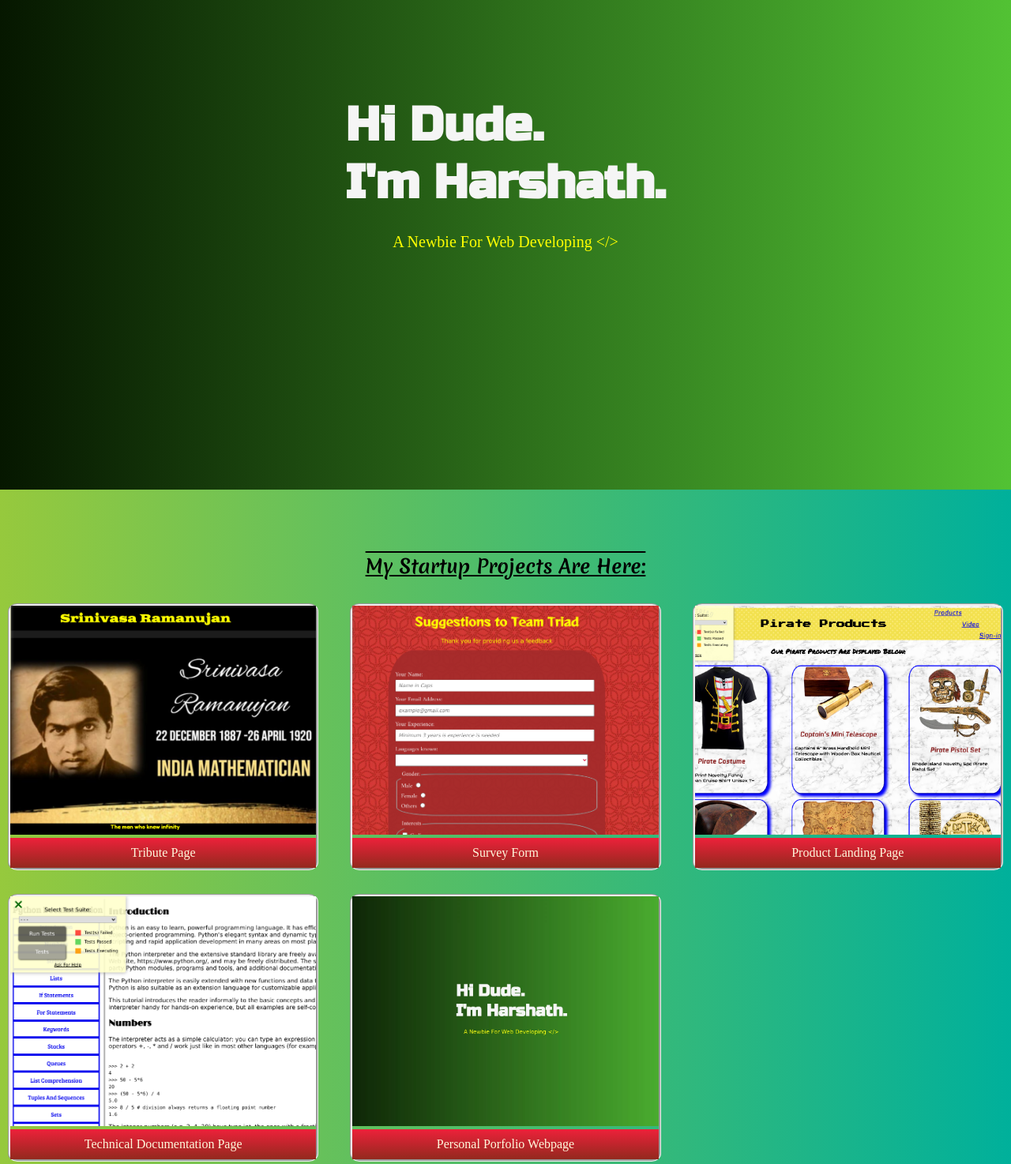
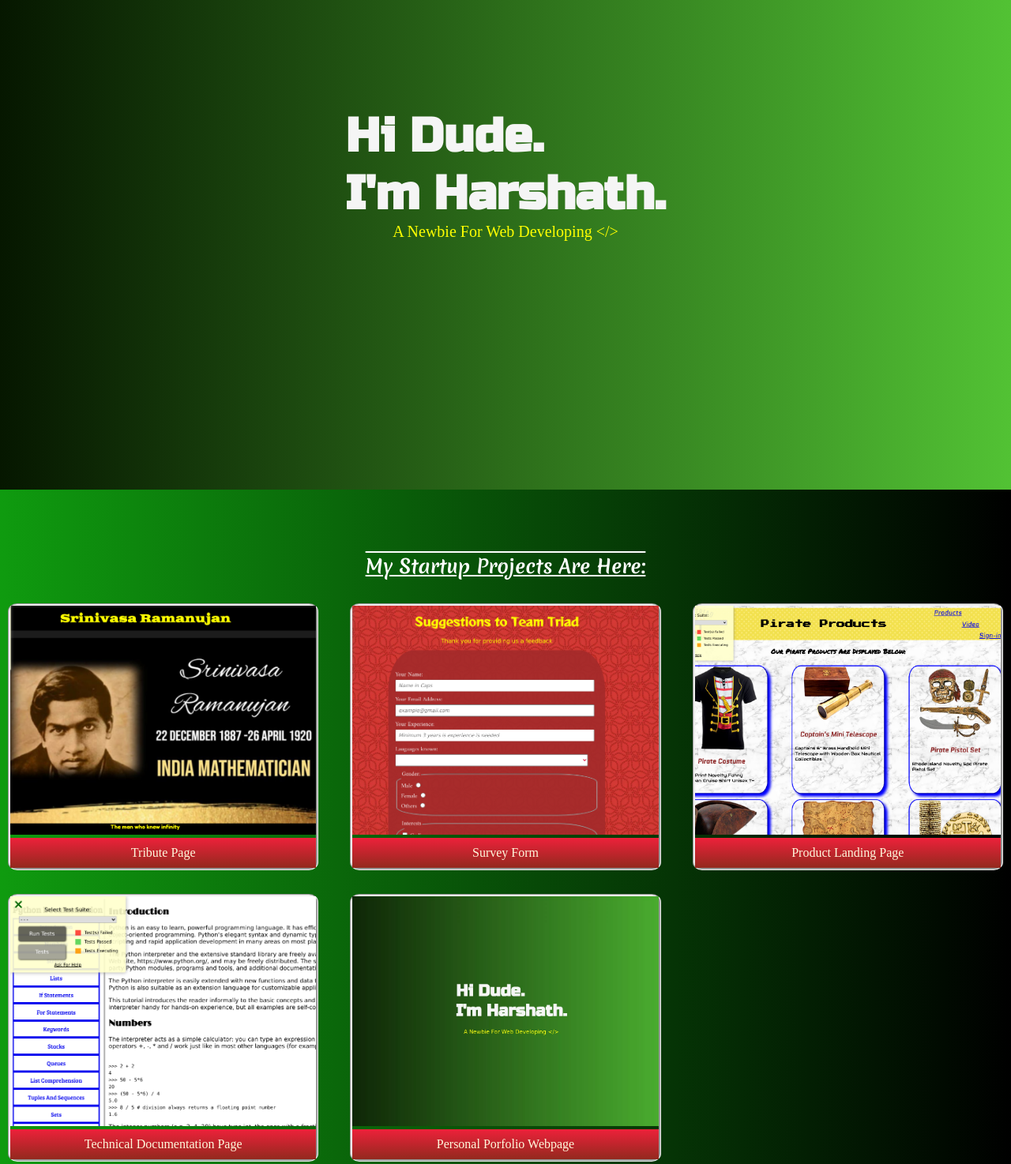
Before and after one commit to HarshathM/Personal-Portfolio-Webpage-fcc, a plain HTML site: page index.html in a window 1280 px wide. Shown: the part 180-1654 px from the top of the page at 79% size. Drawn offline with nearby package versions, Linux system fonts and the light colour scheme; a web font is replaced by a local one.

Commit message:
contact section flex changed

```diff
--- a/index.html
+++ b/index.html
@@ -18,7 +18,7 @@
             </ul>
         </nav>
         <section id="welcome-section">
-            <h1><div>Hi Dude.</div><div>I'm Harshath.</div>&nbsp;</h1>
+            <h1><div>Hi Dude.</div><div>I'm Harshath.</div></h1>
             <p>A newbie for web developing &lt;/&gt;</p>
         </section>
         <section id="projects">
--- a/style.css
+++ b/style.css
@@ -67,6 +67,12 @@
     color: whitesmoke;
     font-family: 'Russo One', sans-serif;
 }
+#welcome-section h1{
+    display: flex;
+    flex-wrap: wrap;
+    justify-content: center;
+    flex-direction: column;
+}
 #welcome-section p{
     font-size: 20px;
     text-transform: capitalize;
@@ -76,9 +82,10 @@
 /*Projects-section*/
 
 #projects{
-    background: #00b09b;  /* fallback for old browsers */
-    background: -webkit-linear-gradient(to right, #96c93d, #00b09b);  /* Chrome 10-25, Safari 5.1-6 */
-    background: linear-gradient(to right, #96c93d, #00b09b); /* W3C, IE 10+/ Edge, Firefox 16+, Chrome 26+, Opera 12+, Safari 7+ */
+    background: #000000;  /* fallback for old browsers */
+background: -webkit-linear-gradient(to right, #0f9b0f, #000000);  /* Chrome 10-25, Safari 5.1-6 */
+background: linear-gradient(to right, #0f9b0f, #000000); /* W3C, IE 10+/ Edge, Firefox 16+, Chrome 26+, Opera 12+, Safari 7+ */
+
     padding-bottom: 30px;
 }
 #projects h2{
@@ -87,6 +94,7 @@
     padding: 80px 0 20px 0;
     text-decoration-line: overline underline;
     font-family: 'Merienda', cursive;
+    color: white;
 }
 .project-tile{
     text-decoration: none;
@@ -145,7 +153,7 @@
     font-size: 50px;
     display: flex;
     flex-wrap: wrap;
-
+    justify-content: center;
 }
 .total-contact-section h2 *{
     font-family: 'Do Hyeon', sans-serif;
```
